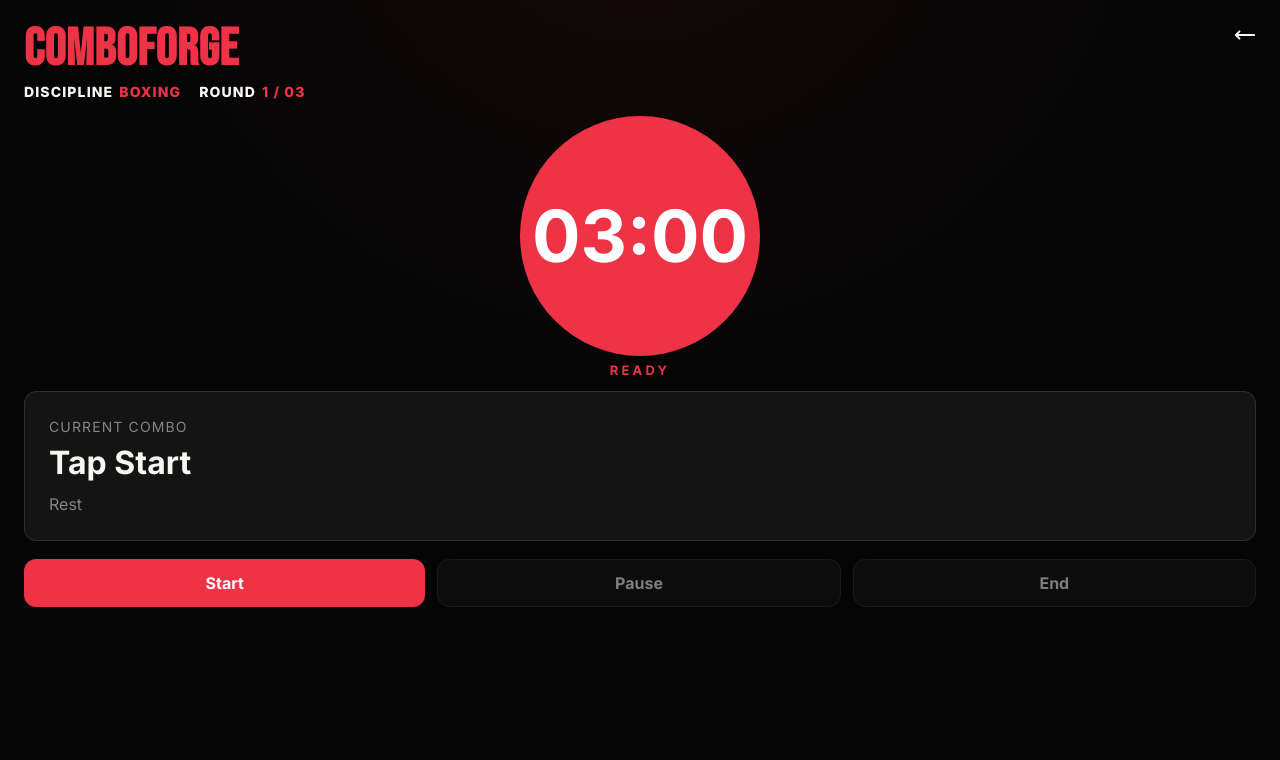
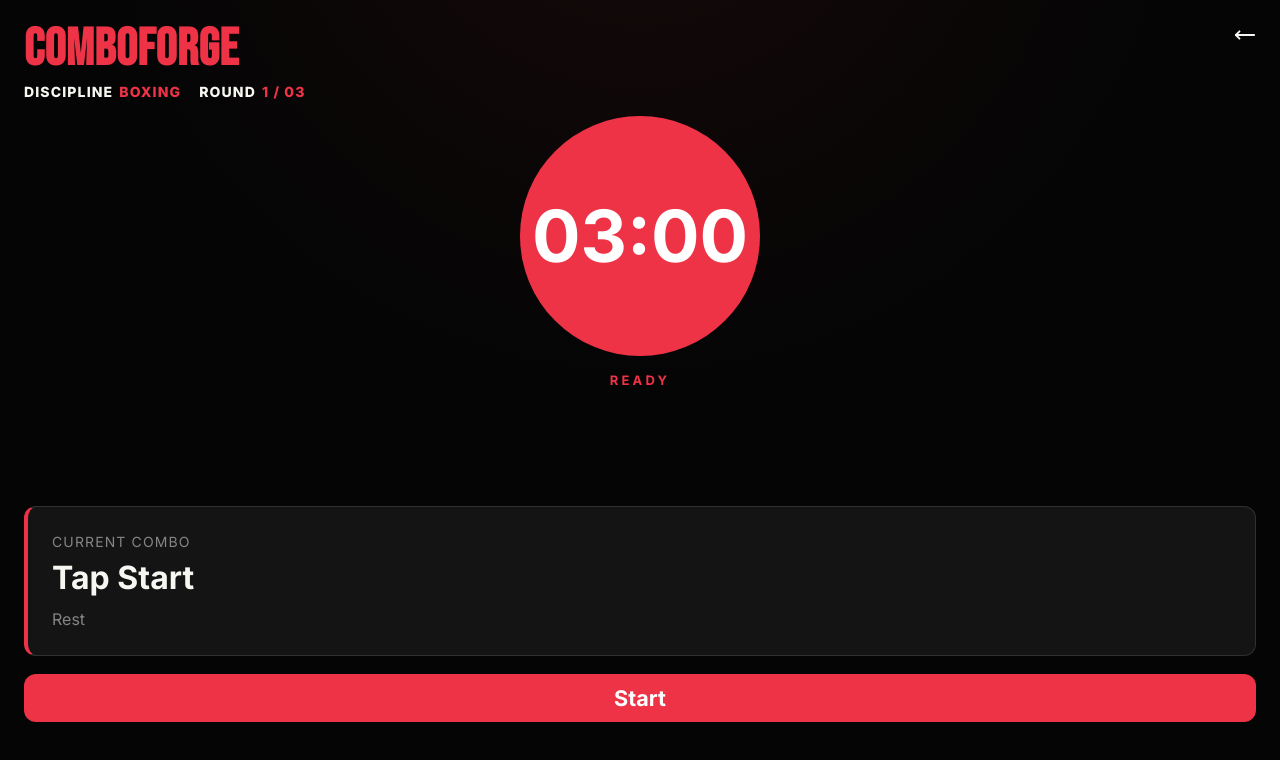
Before and after one commit to Leandro-Da-Souza/comboforge, a React (Vite) app: page /train in a window 1280 px wide. Shown: the top 760 px of the page. Built offline with nearby package versions, Linux system fonts and the light colour scheme.

Commit message:
adjust training controls and layout, adjust useEffect so it pauses during rest period

```diff
--- a/src/components/Train.tsx
+++ b/src/components/Train.tsx
@@ -54,6 +54,7 @@ export default function Train({
 
   useEffect(() => {
     if (status !== 'running') return
+    if (timer.phase !== 'round') return
     if (availableCombos.length === 0) return
 
     const intervalId = window.setInterval(() => {
@@ -63,7 +64,7 @@ export default function Train({
     return () => {
       window.clearInterval(intervalId)
     }
-  }, [status, availableCombos.length, rotateCombo])
+  }, [status, timer.phase, availableCombos.length, rotateCombo])
 
   return (
     <section className="train-screen">
--- a/src/components/TrainingControls.tsx
+++ b/src/components/TrainingControls.tsx
@@ -1,4 +1,5 @@
 import Button from './ui/Button'
+import '../styles/training-controls.css'
 
 type TrainingControlsProps = {
   startButtonLabel: string
@@ -19,25 +20,23 @@ export default function TrainingControls({
 }: TrainingControlsProps) {
   return (
     <section className="training-controls">
+      {!canPause ? (
         <Button variant="primary" type="button" onClick={onStart}>
           {startButtonLabel}
         </Button>
-      <Button
-        variant="secondary"
-        type="button"
-        onClick={onPause}
-        disabled={!canPause}
-      >
+      ) : null}
+
+      {canPause ? (
+        <Button variant="secondary" type="button" onClick={onPause}>
           Pause
         </Button>
-      <Button
-        variant="secondary"
-        type="button"
-        onClick={onEnd}
-        disabled={!canEnd}
-      >
+      ) : null}
+
+      {canEnd ? (
+        <Button variant="secondary" type="button" onClick={onEnd}>
           End
         </Button>
+      ) : null}
     </section>
   )
 }
--- a/src/styles/combo-panel.css
+++ b/src/styles/combo-panel.css
@@ -3,6 +3,7 @@
   border: 1px solid var(--border);
   border-radius: var(--radius);
   background: var(--surface);
+  border-left: 0.25rem solid var(--primary);
 }
 
 .combo-title {
--- a/src/styles/session-status.css
+++ b/src/styles/session-status.css
@@ -1,6 +1,7 @@
 .session-status-panel {
   display: flex;
   justify-content: center;
+  margin-top: 10px;
 }
 
 .session-status {
--- a/src/styles/train.css
+++ b/src/styles/train.css
@@ -1,8 +1,7 @@
 .train-screen {
-  min-height: calc(100vh - 48px);
+  min-height: min(620px, 70dvh);
   display: grid;
-  grid-template-rows: auto 1fr;
-  gap: 20px;
+  gap: 30px;
 }
 
 .train-timer-zone {
@@ -56,12 +55,6 @@
   gap: 12px;
 }
 
-.training-controls .button {
-  min-height: 48px;
-  flex: 1;
-  font-weight: 700;
-}
-
 @media (min-width: 720px) {
   .train-screen {
     min-height: calc(100vh - 64px);
--- /dev/null
+++ b/src/styles/training-controls.css
@@ -0,0 +1,6 @@
+.training-controls .button {
+  min-height: 3rem;
+  flex: 1;
+  font-weight: 700;
+  font-size: 1.35rem;
+}
```
Lines whose indentation alone changed are shown as unchanged.
